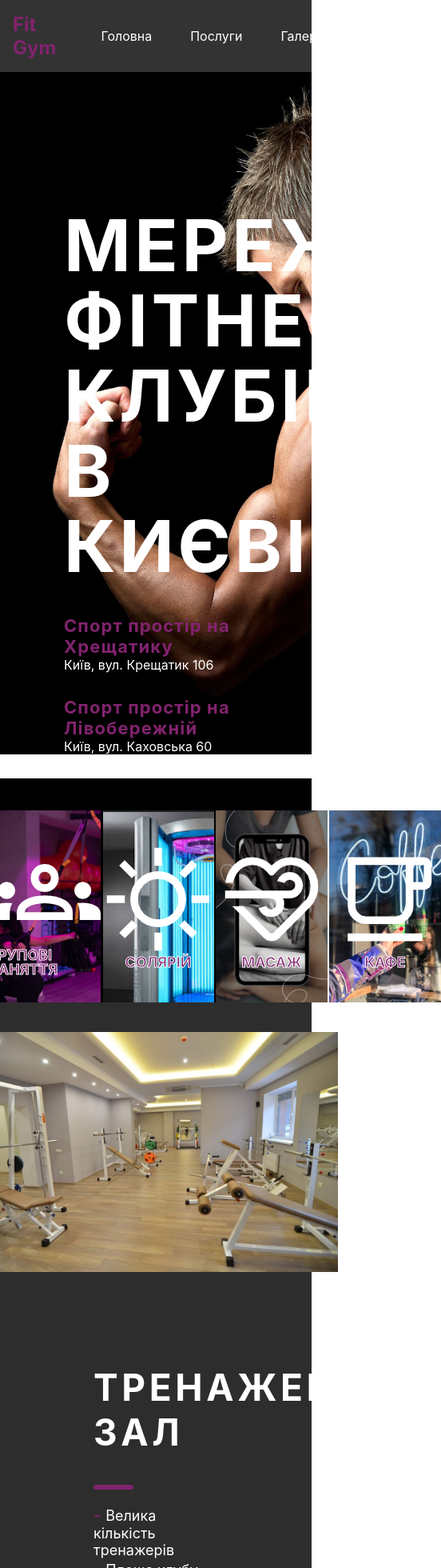
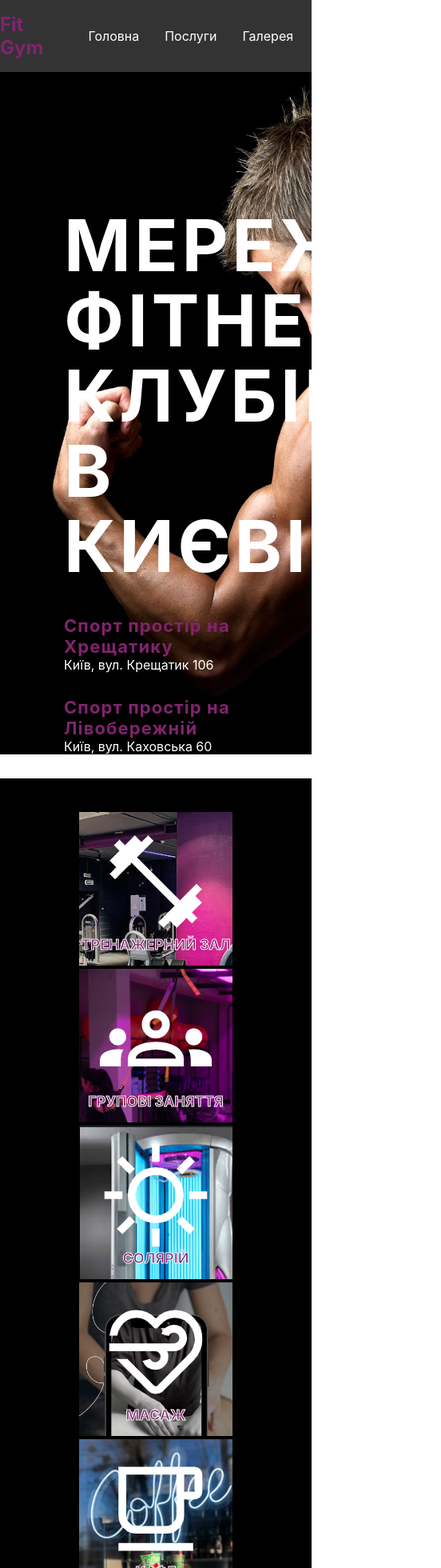
Before and after one commit to Zhuyka1993/gym_react, a React (Create React App) app: page / in a window 390 px wide. Shown: the top 1960 px of the page at 80% size, 552 px wide, since content can reach past the window. Built offline with nearby package versions, Linux system fonts and the light colour scheme.

Commit message:
Виправлення стилів для адаптивності

```diff
--- a/src/style/StyleForComponents.css
+++ b/src/style/StyleForComponents.css
@@ -46,7 +46,6 @@ header nav ul {
 .navbar ul {
   list-style: none;
   display: flex;
-  gap: 1rem;
 }
 
 .navbar ul li a {
@@ -337,4 +336,27 @@ footer {
   .info-section-right {
     flex-direction: column;
   }
+  .links {
+    flex-direction: column;
+    align-items: center;
+  }
+
+  .images-container {
+    display: flex;
+    flex-direction: column;
+    margin: 0 auto;
+  }
+
+  .links a {
+    margin: 2px;
+    width: 12rem;
+    height: 12rem;
+  }
+
+  .container {
+    padding: 0;
+  }
+  .info-title {
+    font-size: 36px;
+  }
 }
```
